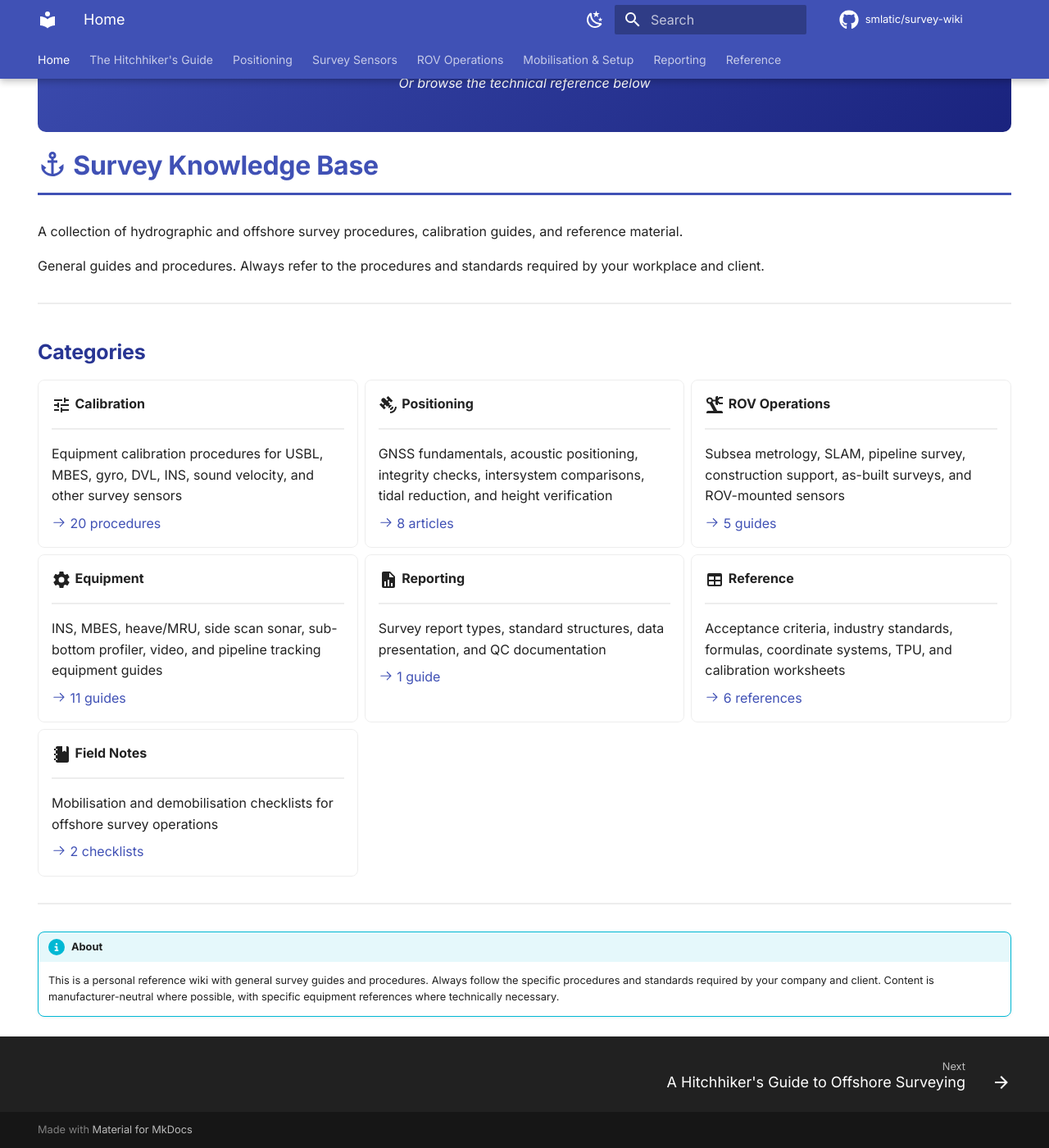
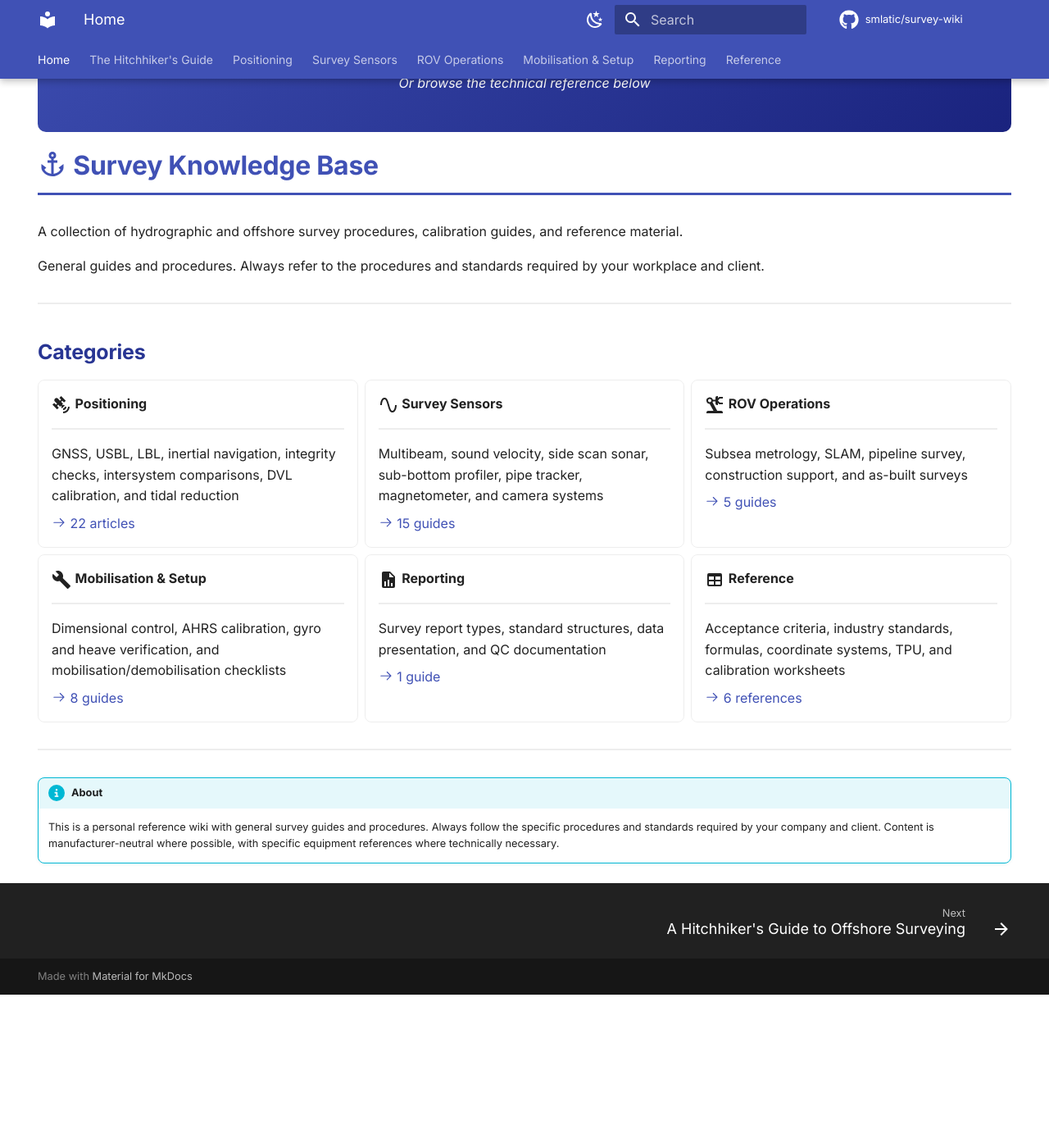
Before and after one commit to smlatic/survey-wiki, an MkDocs documentation site: the page built from docs/index.md, in a window 1280 px wide and 1400 px high, scrolled down 314 px. Shown: the whole window at 82% size. Built offline with MkDocs 1.6.1 and Material for MkDocs 9.7.7, drawn with Linux system fonts in a browser that asks for light colours; comment, search, counter and statistics services are not loaded; after the commit the page ends 1527 px from its top, so only the background shows below that.

Commit message:
fix: update home page cards to match reorganized navigation
Co-Authored-By: Claude Opus 4.6 <noreply@anthropic.com>

```diff
--- a/docs/index.md
+++ b/docs/index.md
@@ -29,37 +29,37 @@ General guides and procedures. Always refer to the procedures and standards requ
 
 <div class="grid cards" markdown>
 
--   :material-tune:{ .lg .middle } **Calibration**
-
-    ---
-
-    Equipment calibration procedures for USBL, MBES, gyro, DVL, INS, sound velocity, and other survey sensors
-
-    [:octicons-arrow-right-24: 20 procedures](calibration/index.md)
-
 -   :material-satellite-variant:{ .lg .middle } **Positioning**
 
     ---
 
-    GNSS fundamentals, acoustic positioning, integrity checks, intersystem comparisons, tidal reduction, and height verification
+    GNSS, USBL, LBL, inertial navigation, integrity checks, intersystem comparisons, DVL calibration, and tidal reduction
 
-    [:octicons-arrow-right-24: 8 articles](positioning/index.md)
+    [:octicons-arrow-right-24: 22 articles](positioning/index.md)
+
+-   :material-sine-wave:{ .lg .middle } **Survey Sensors**
+
+    ---
+
+    Multibeam, sound velocity, side scan sonar, sub-bottom profiler, pipe tracker, magnetometer, and camera systems
+
+    [:octicons-arrow-right-24: 15 guides](sensors/index.md)
 
 -   :material-robot-industrial:{ .lg .middle } **ROV Operations**
 
     ---
 
-    Subsea metrology, SLAM, pipeline survey, construction support, as-built surveys, and ROV-mounted sensors
+    Subsea metrology, SLAM, pipeline survey, construction support, and as-built surveys
 
     [:octicons-arrow-right-24: 5 guides](rov/index.md)
 
--   :material-cog:{ .lg .middle } **Equipment**
+-   :material-wrench:{ .lg .middle } **Mobilisation & Setup**
 
     ---
 
-    INS, MBES, heave/MRU, side scan sonar, sub-bottom profiler, video, and pipeline tracking equipment guides
+    Dimensional control, AHRS calibration, gyro and heave verification, and mobilisation/demobilisation checklists
 
-    [:octicons-arrow-right-24: 11 guides](equipment/index.md)
+    [:octicons-arrow-right-24: 8 guides](mobilisation/index.md)
 
 -   :material-file-chart:{ .lg .middle } **Reporting**
 
@@ -77,14 +77,6 @@ General guides and procedures. Always refer to the procedures and standards requ
 
     [:octicons-arrow-right-24: 6 references](reference/index.md)
 
--   :material-notebook:{ .lg .middle } **Field Notes**
-
-    ---
-
-    Mobilisation and demobilisation checklists for offshore survey operations
-
-    [:octicons-arrow-right-24: 2 checklists](field-notes/index.md)
-
 </div>
 
 ---
```
